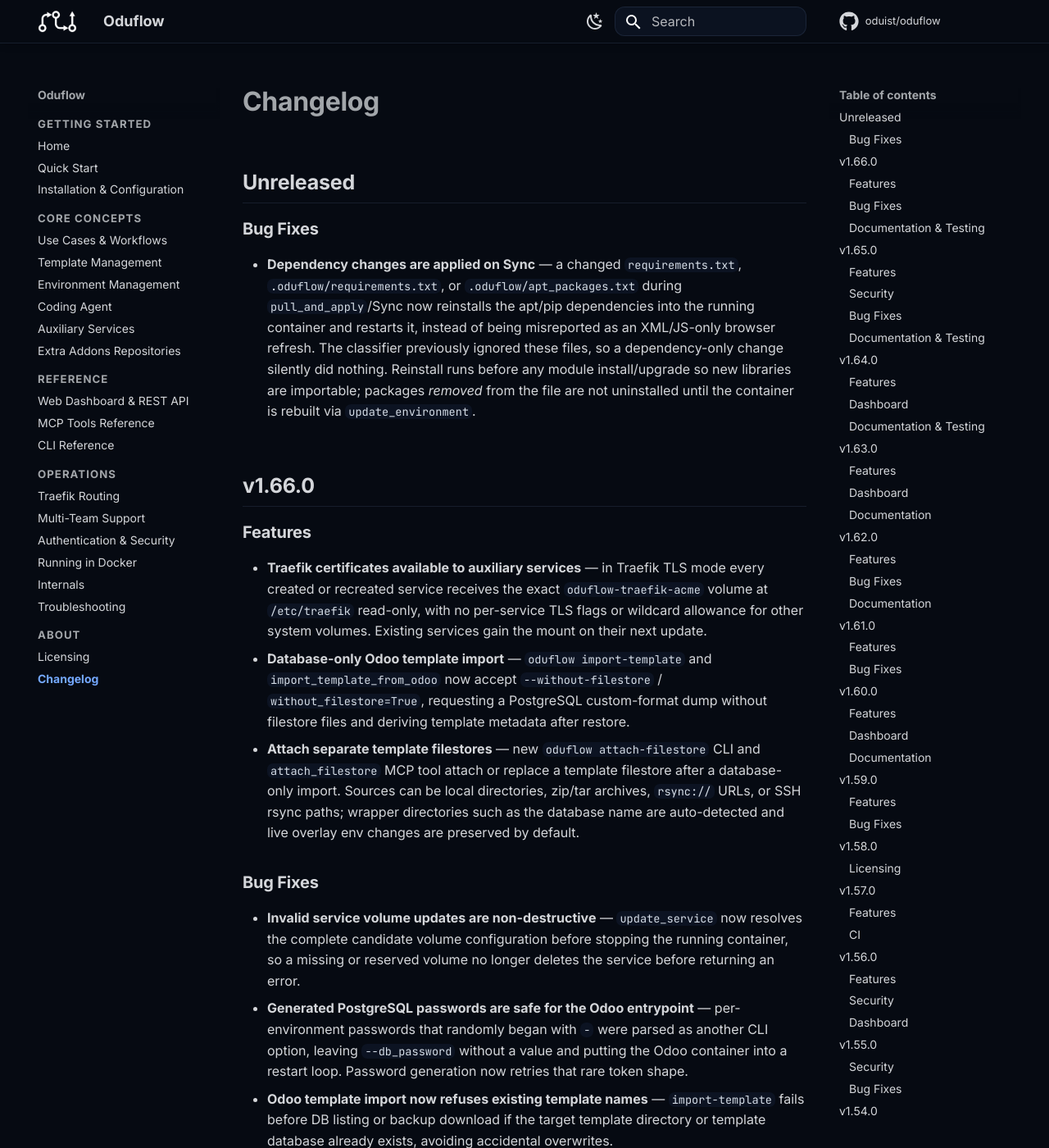
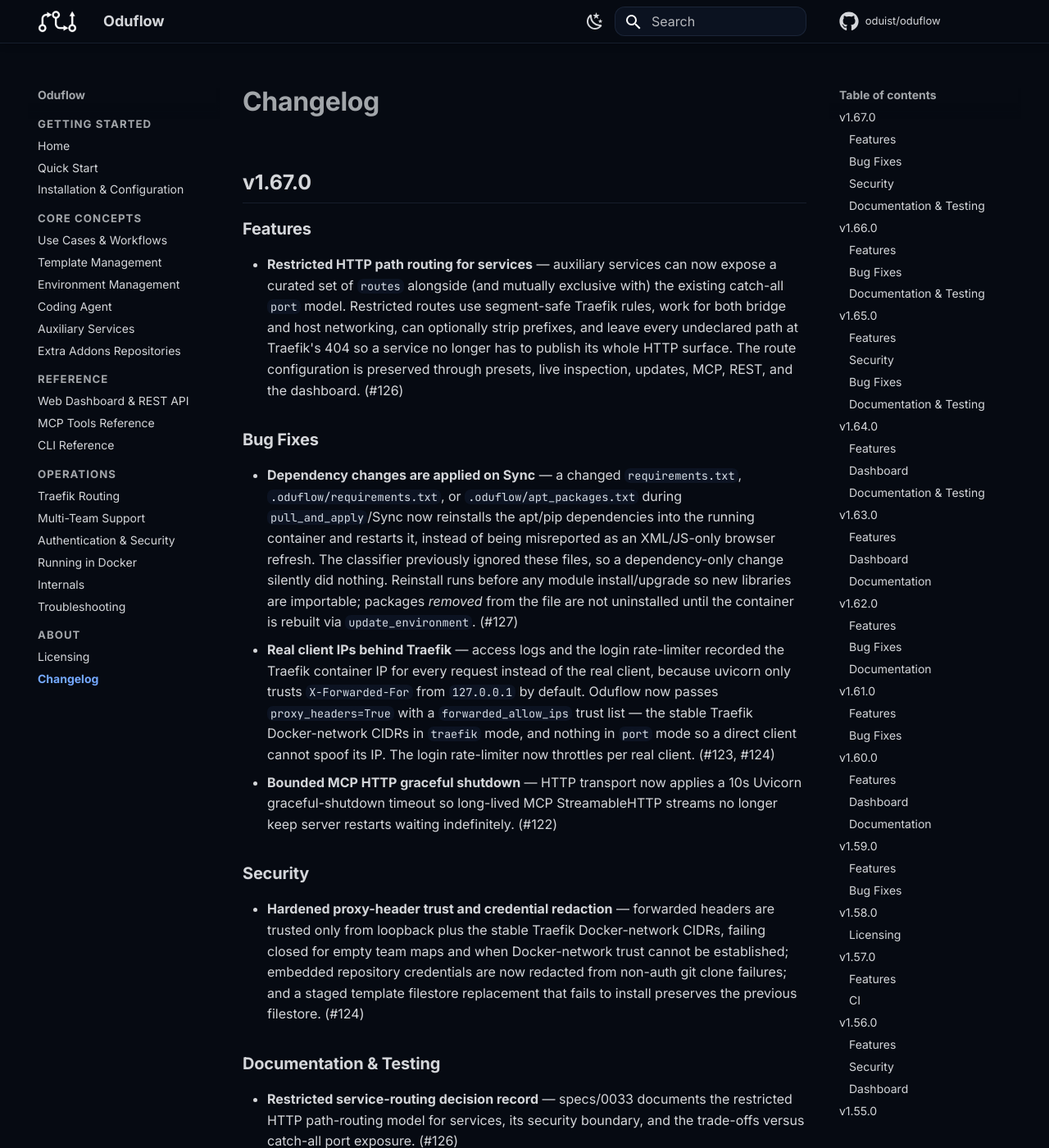
Before and after one commit to oduist/oduflow, an MkDocs documentation site: the page built from docs/changelog.md, in a window 1280 px wide and 1400 px high. Shown: the whole window at 82% size. Built offline with MkDocs 1.6.1 and Material for MkDocs 9.7.7, drawn with Linux system fonts in a browser that asks for light colours; comment, search, counter and statistics services are not loaded; some of the changed text lies outside the part shown.

Commit message:
Release v1.67.0

```diff
--- a/docs/changelog.md
+++ b/docs/changelog.md
@@ -1,10 +1,25 @@
 # Changelog
 
-## Unreleased
+## v1.67.0
+
+### Features
+
+- **Restricted HTTP path routing for services** — auxiliary services can now expose a curated set of `routes` alongside (and mutually exclusive with) the existing catch-all `port` model. Restricted routes use segment-safe Traefik rules, work for both bridge and host networking, can optionally strip prefixes, and leave every undeclared path at Traefik's 404 so a service no longer has to publish its whole HTTP surface. The route configuration is preserved through presets, live inspection, updates, MCP, REST, and the dashboard. (#126)
 
 ### Bug Fixes
 
-- **Dependency changes are applied on Sync** — a changed `requirements.txt`, `.oduflow/requirements.txt`, or `.oduflow/apt_packages.txt` during `pull_and_apply`/Sync now reinstalls the apt/pip dependencies into the running container and restarts it, instead of being misreported as an XML/JS-only browser refresh. The classifier previously ignored these files, so a dependency-only change silently did nothing. Reinstall runs before any module install/upgrade so new libraries are importable; packages *removed* from the file are not uninstalled until the container is rebuilt via `update_environment`.
+- **Dependency changes are applied on Sync** — a changed `requirements.txt`, `.oduflow/requirements.txt`, or `.oduflow/apt_packages.txt` during `pull_and_apply`/Sync now reinstalls the apt/pip dependencies into the running container and restarts it, instead of being misreported as an XML/JS-only browser refresh. The classifier previously ignored these files, so a dependency-only change silently did nothing. Reinstall runs before any module install/upgrade so new libraries are importable; packages *removed* from the file are not uninstalled until the container is rebuilt via `update_environment`. (#127)
+- **Real client IPs behind Traefik** — access logs and the login rate-limiter recorded the Traefik container IP for every request instead of the real client, because uvicorn only trusts `X-Forwarded-For` from `127.0.0.1` by default. Oduflow now passes `proxy_headers=True` with a `forwarded_allow_ips` trust list — the stable Traefik Docker-network CIDRs in `traefik` mode, and nothing in `port` mode so a direct client cannot spoof its IP. The login rate-limiter now throttles per real client. (#123, #124)
+- **Bounded MCP HTTP graceful shutdown** — HTTP transport now applies a 10s Uvicorn graceful-shutdown timeout so long-lived MCP StreamableHTTP streams no longer keep server restarts waiting indefinitely. (#122)
+
+### Security
+
+- **Hardened proxy-header trust and credential redaction** — forwarded headers are trusted only from loopback plus the stable Traefik Docker-network CIDRs, failing closed for empty team maps and when Docker-network trust cannot be established; embedded repository credentials are now redacted from non-auth git clone failures; and a staged template filestore replacement that fails to install preserves the previous filestore. (#124)
+
+### Documentation & Testing
+
+- **Restricted service-routing decision record** — specs/0033 documents the restricted HTTP path-routing model for services, its security boundary, and the trade-offs versus catch-all port exposure. (#126)
+- **Superseded PR test runs are cancelled** — `tests.yml` now uses a per-ref `concurrency` group with `cancel-in-progress`, so pushing a new commit to an open PR cancels the still-running test workflow for that ref while keeping `main` protected by pre-merge CI. (#128)
 
 ## v1.66.0
 
--- a/pyproject.toml
+++ b/pyproject.toml
@@ -1,6 +1,6 @@
 [project]
 name = "oduflow"
-version = "1.66.0"
+version = "1.67.0"
 description = "AI-first Odoo development and CI tool with reusable database templates, powered by MCP"
 authors = [
     { name = "Oduist" }
```
